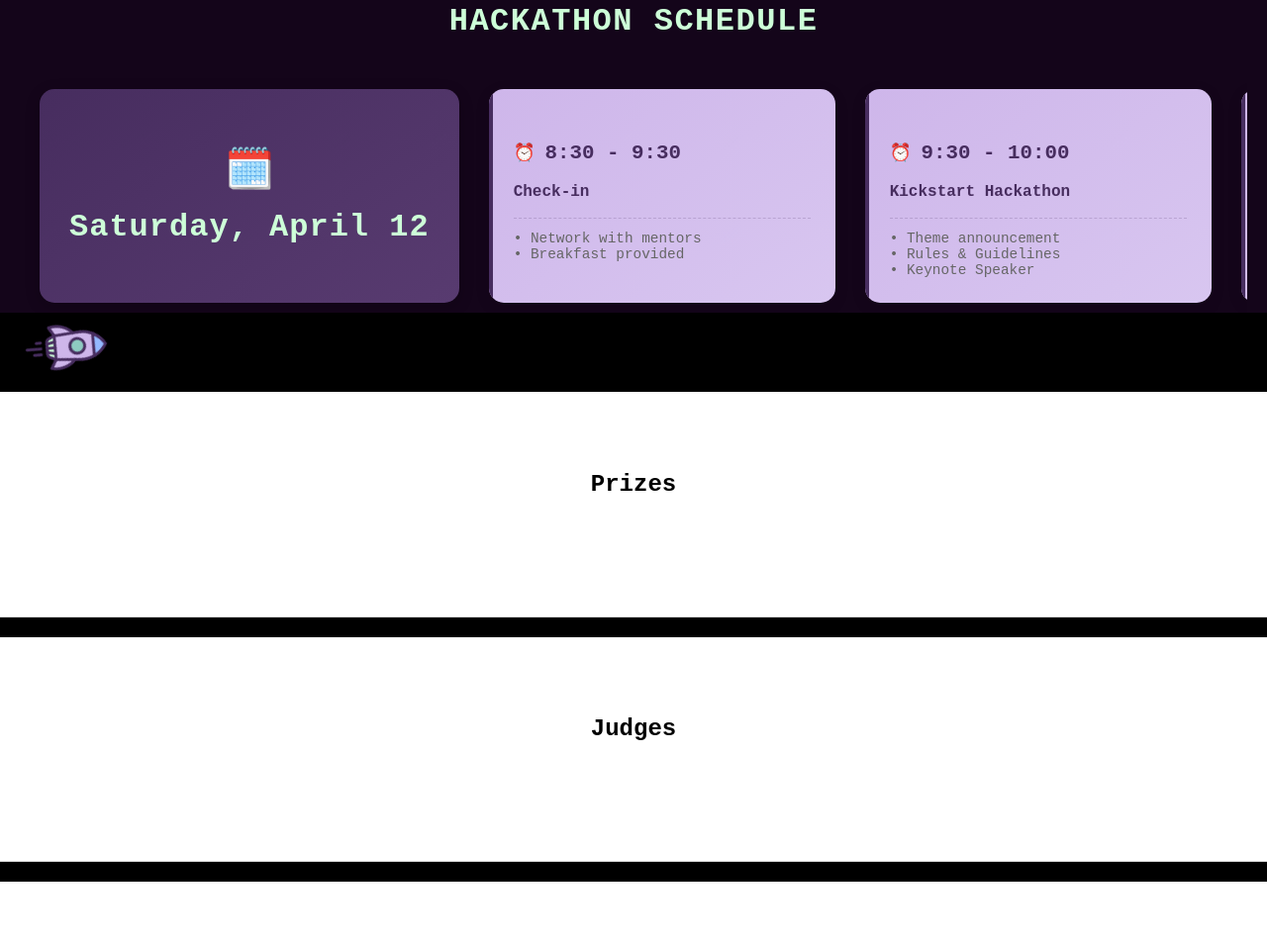
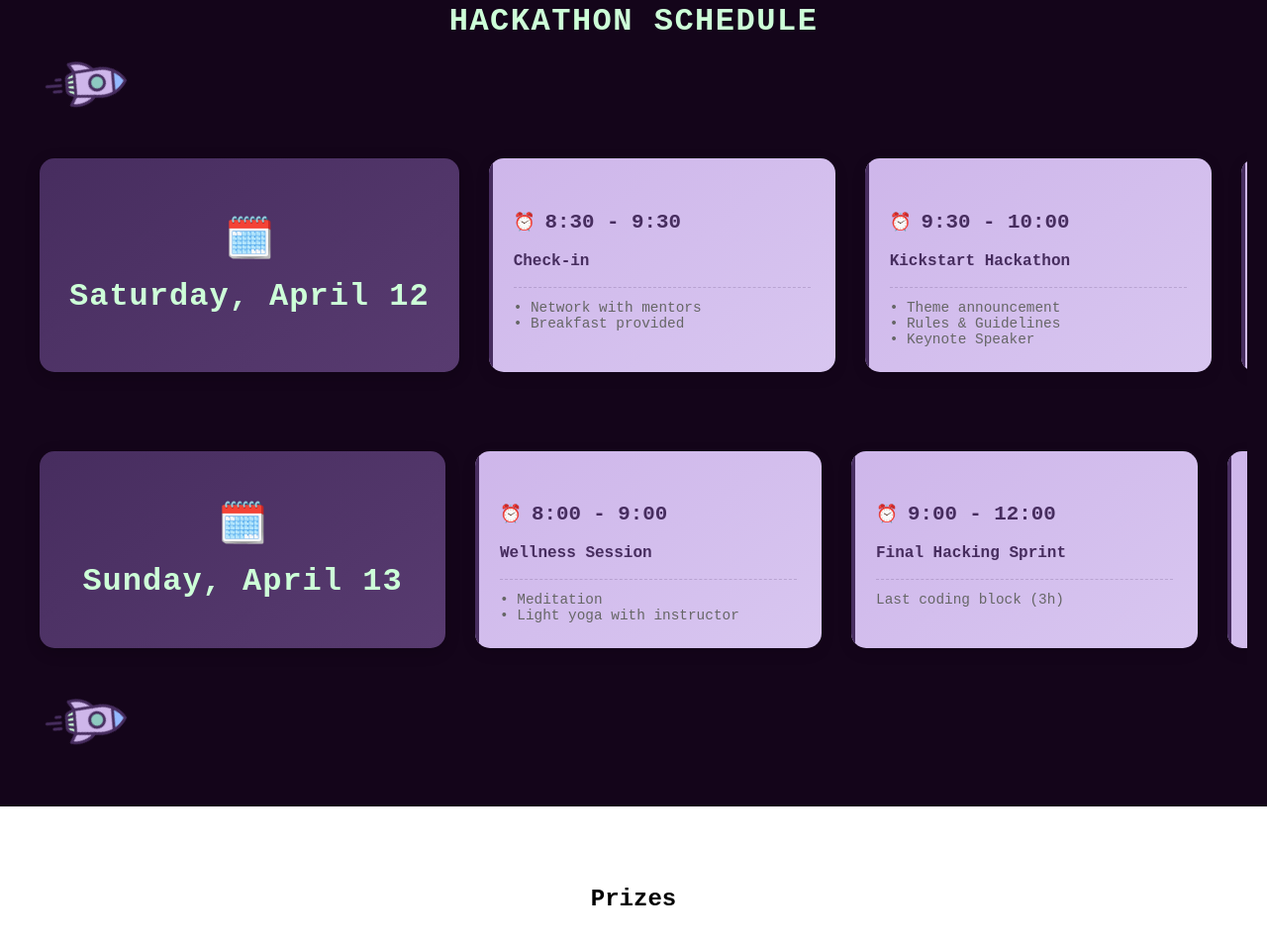
Before and after one commit to acm-allegheny/hackathon, a website: page src/index.html in a window 1280 px wide. Shown: the part 1372-2326 px from the top of the page at 99% size. Drawn offline with Linux system fonts and the light colour scheme.

Commit message:
feat: split days into two rows

```diff
--- a/src/index.html
+++ b/src/index.html
@@ -48,14 +48,15 @@
 <section id="schedule" class="timeline-container">
   <h2>Hackathon Schedule</h2>
 
-  <!-- Rocket Scroll Indicator -->
+  <!-- Saturday Scroll Indicator -->
   <div class="scroll-indicator">
     <svg class="scroll-track" viewBox="0 0 100 10" preserveAspectRatio="none">
       <path d="M5,5 L95,5" stroke="#CDFFD8" stroke-width="3" fill="none"/>
     </svg>
-    <img id="rocket-scroll" src="static/style/images/rocket.svg" alt="Rocket" class="rocket-icon">
+    <img id="rocket-scroll-saturday" src="static/style/images/rocket.svg" alt="Rocket" class="rocket-icon">
   </div>
 
+  <!-- Saturday Timeline -->
   <div class="timeline-wrapper">
     <!-- Day 1: Saturday, April 12 -->
     <div class="timeline-day">
@@ -134,7 +135,10 @@
             • Suggested: 7:30 - 10:00 PM
         </div>
     </div>
+  </div>
 
+  <!-- Sunday Timeline -->
+  <div class="timeline-wrapper">
     <!-- Day 2: Sunday, April 13 -->
     <div class="timeline-day">
         <h3>Sunday, April 13</h3>
@@ -201,7 +205,15 @@
             • Prize distribution
         </div>
     </div>
-</div>
+  </div>
+
+  <!-- Sunday Scroll Indicator -->
+  <div class="scroll-indicator">
+    <svg class="scroll-track" viewBox="0 0 100 10" preserveAspectRatio="none">
+      <path d="M5,5 L95,5" stroke="#CDFFD8" stroke-width="3" fill="none"/>
+    </svg>
+    <img id="rocket-scroll-sunday" src="static/style/images/rocket.svg" alt="Rocket" class="rocket-icon">
+  </div>
 </section>
 
 <!-- Prizes Section -->
--- a/src/static/js/script.js
+++ b/src/static/js/script.js
@@ -1,9 +1,12 @@
 document.addEventListener("DOMContentLoaded", function () {
-    const timeline = document.querySelector(".timeline-wrapper");
-    const rocket = document.querySelector("#rocket-scroll");
-    const scrollTrack = document.querySelector(".scroll-track");
+    const saturdayTimeline = document.querySelectorAll(".timeline-wrapper")[0];
+    const sundayTimeline = document.querySelectorAll(".timeline-wrapper")[1];
+    const saturdayRocket = document.querySelector("#rocket-scroll-saturday");
+    const sundayRocket = document.querySelector("#rocket-scroll-sunday");
+    const saturdayScrollTrack = document.querySelectorAll(".scroll-track")[0];
+    const sundayScrollTrack = document.querySelectorAll(".scroll-track")[1];
 
-    function updateRocketPosition() {
+    function updateRocketPosition(timeline, rocket, scrollTrack) {
         const scrollPercentage = timeline.scrollLeft / (timeline.scrollWidth - timeline.clientWidth);
 
         const trackBounds = scrollTrack.getBoundingClientRect();
@@ -19,9 +22,11 @@ document.addEventListener("DOMContentLoaded", function () {
     }
 
     // Update rocket position on scroll
-    timeline.addEventListener("scroll", updateRocketPosition);
+    saturdayTimeline.addEventListener("scroll", () => updateRocketPosition(saturdayTimeline, saturdayRocket, saturdayScrollTrack));
+    sundayTimeline.addEventListener("scroll", () => updateRocketPosition(sundayTimeline, sundayRocket, sundayScrollTrack));
 
     // Make rocket draggable for manual scrolling
+    function makeRocketDraggable(timeline, rocket, scrollTrack) {
         let isDragging = false;
         let startX;
         let scrollLeft;
@@ -58,7 +63,12 @@ document.addEventListener("DOMContentLoaded", function () {
             isDragging = false;
             rocket.style.cursor = 'grab';
         });
+    }
+
+    makeRocketDraggable(saturdayTimeline, saturdayRocket, saturdayScrollTrack);
+    makeRocketDraggable(sundayTimeline, sundayRocket, sundayScrollTrack);
 
     // Initial position
-    updateRocketPosition();
+    updateRocketPosition(saturdayTimeline, saturdayRocket, saturdayScrollTrack);
+    updateRocketPosition(sundayTimeline, sundayRocket, sundayScrollTrack);
 });
--- a/src/static/style/style.css
+++ b/src/static/style/style.css
@@ -243,15 +243,25 @@ footer h2, p {
 
 /* Custom Rocket Scroll Indicator */
 .scroll-indicator {
+    position: relative;
+    width: 100%;
+    height: 50px; /* Adjust height as needed */
+    margin-bottom: 20px; /* Space between indicators */
+}
+
+.scroll-track {
+    width: 100%;
+    height: 100%;
+}
+
+.rocket-icon {
     position: absolute;
-    bottom: 0;
-    left: 0;
-    width: 100%;
-    height: 80px;
-    background: #000000;
-    display: flex;
-    align-items: center;
-    padding: 0 15px;
+    top: 50%;
+    left: 10px; /* Initial position with padding */
+    transform: translateY(-50%);
+    width: 40px; /* Adjust size as needed */
+    height: auto;
+    cursor: grab;
 }
 
 /* SVG Path */
```
Lines whose indentation alone changed are shown as unchanged.
